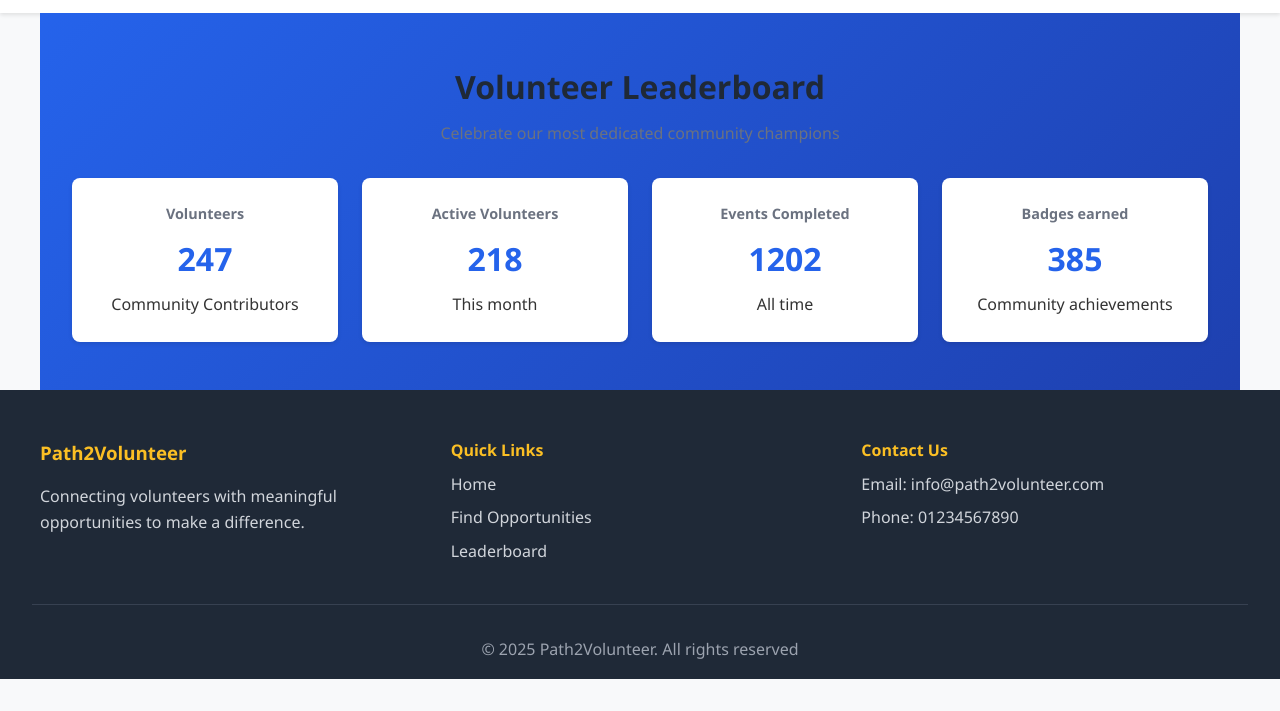
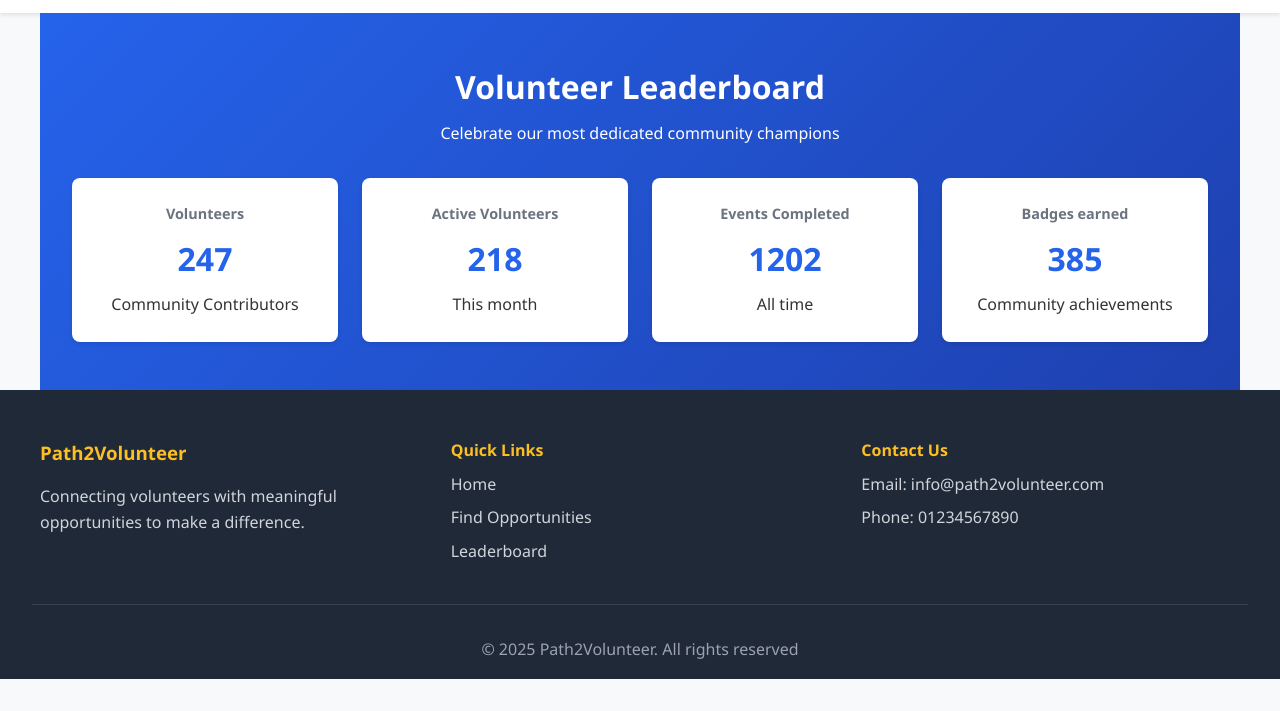
Before and after one commit to sophie-picken/Path2Volunteering, a plain HTML site: page leaderboard.html in a window 1280 px wide. Shown: the part 89-800 px from the top of the page. Drawn offline with Linux system fonts and the light colour scheme.

Commit message:
Changed colour of Leaderboard text in hero section to white for better readability

```diff
--- a/css/styles.css
+++ b/css/styles.css
@@ -382,12 +382,12 @@ section h2 {
 
 .leaderboard-hero h1 {
     font-size: 2rem;
-    color: #1f2937;
+    color: white;
     margin-bottom: 0.5rem;
 }
 
 .leaderboard-hero > p {
-    color: #6b7280;
+    color: white;
     margin-bottom: 2rem;
 }
 
```
